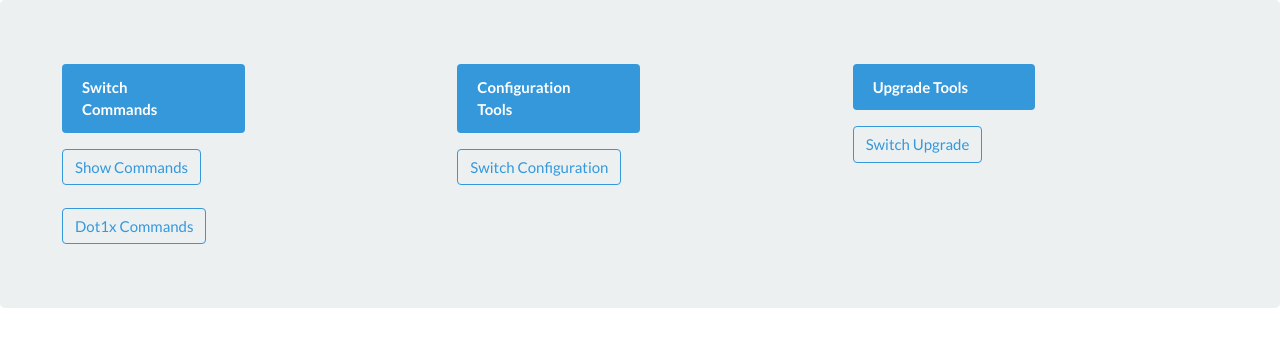
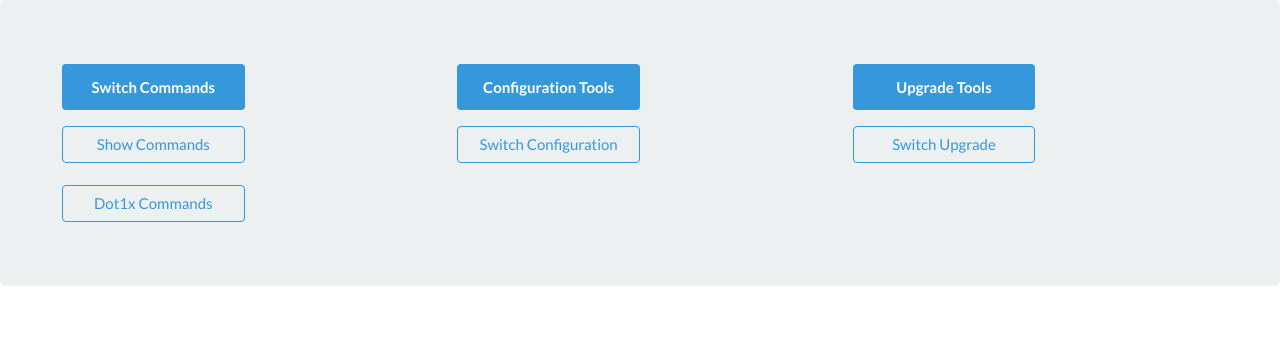
Before and after one commit to zoliron/Flask, a Flask app: page /dashboard in a window 1280 px wide. Shown: the part 71-418 px from the top of the page. Run offline with Flask 2, Linux system fonts and the light colour scheme; a user stored in the database is signed in; some libraries are stand-ins or nearby versions.

Commit message:
Centered div implementation

```diff
--- a/static/css/zoli.css
+++ b/static/css/zoli.css
@@ -49,3 +49,7 @@
   display: none;
   text-align: center;
 }
+
+.centeredDiv {
+    text-align: center;
+}
--- a/templates/dashboard.html
+++ b/templates/dashboard.html
@@ -4,31 +4,31 @@
 <div class="jumbotron">
     <div class="btn-group col-md-12">
         <div class="col-md-4">
-            <div class="alert alert-dismissible alert-info col-md-6">
+            <div class="alert alert-info centeredDiv col-md-6">
                 <strong>Switch Commands</strong>
             </div>
             <form action="/switchCommandsRedirect">
-                <button type="submit" class="btn btn-outline-info">Show Commands</button>
+                <button type="submit" class="btn btn-outline-info col-md-6">Show Commands</button>
             </form>
             <br>
             <form action="/switchCommandsRedirect">
-                <button type="submit" class="btn btn-outline-info">Dot1x Commands</button>
+                <button type="submit" class="btn btn-outline-info col-md-6">Dot1x Commands</button>
             </form>
         </div>
         <div class="col-md-4">
-            <div class="alert alert-dismissible alert-info col-md-6">
+            <div class="alert alert-info centeredDiv col-md-6">
                 <strong>Configuration Tools</strong>
             </div>
             <form action="/switchCommandsRedirect">
-                <button type="submit" class="btn btn-outline-info">Switch Configuration</button>
+                <button type="submit" class="btn btn-outline-info col-md-6">Switch Configuration</button>
             </form>
         </div>
         <div class="col-md-4">
-            <div class="alert alert-dismissible alert-info col-md-6">
+            <div class="alert alert-info centeredDiv col-md-6">
                 <strong>Upgrade Tools</strong>
             </div>
             <form action="/switchCommandsRedirect">
-                <button type="submit" class="btn btn-outline-info">Switch Upgrade</button>
+                <button type="submit" class="btn btn-outline-info col-md-6">Switch Upgrade</button>
             </form>
         </div>
     </div>
```
Also changed, not shown: database.db.
